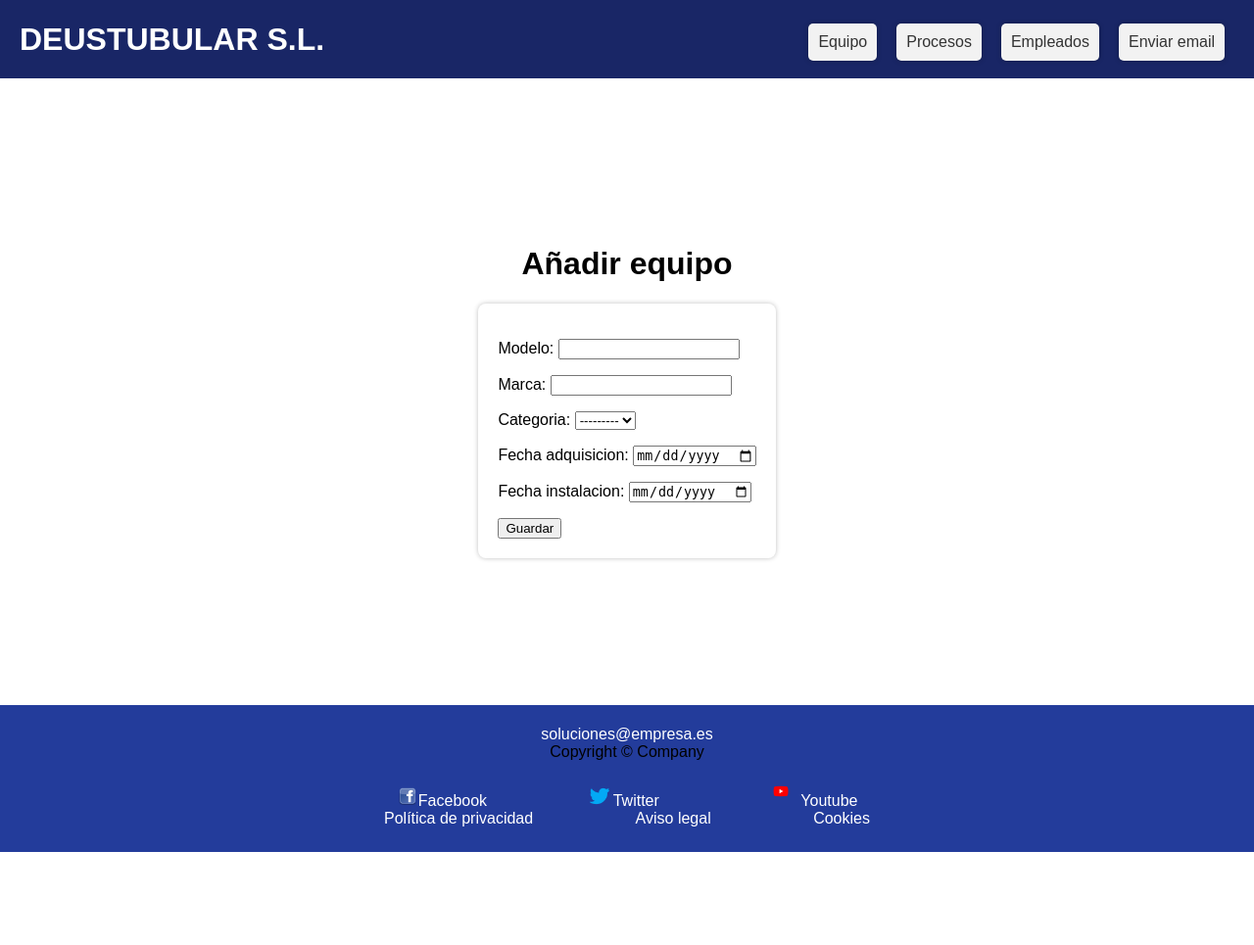
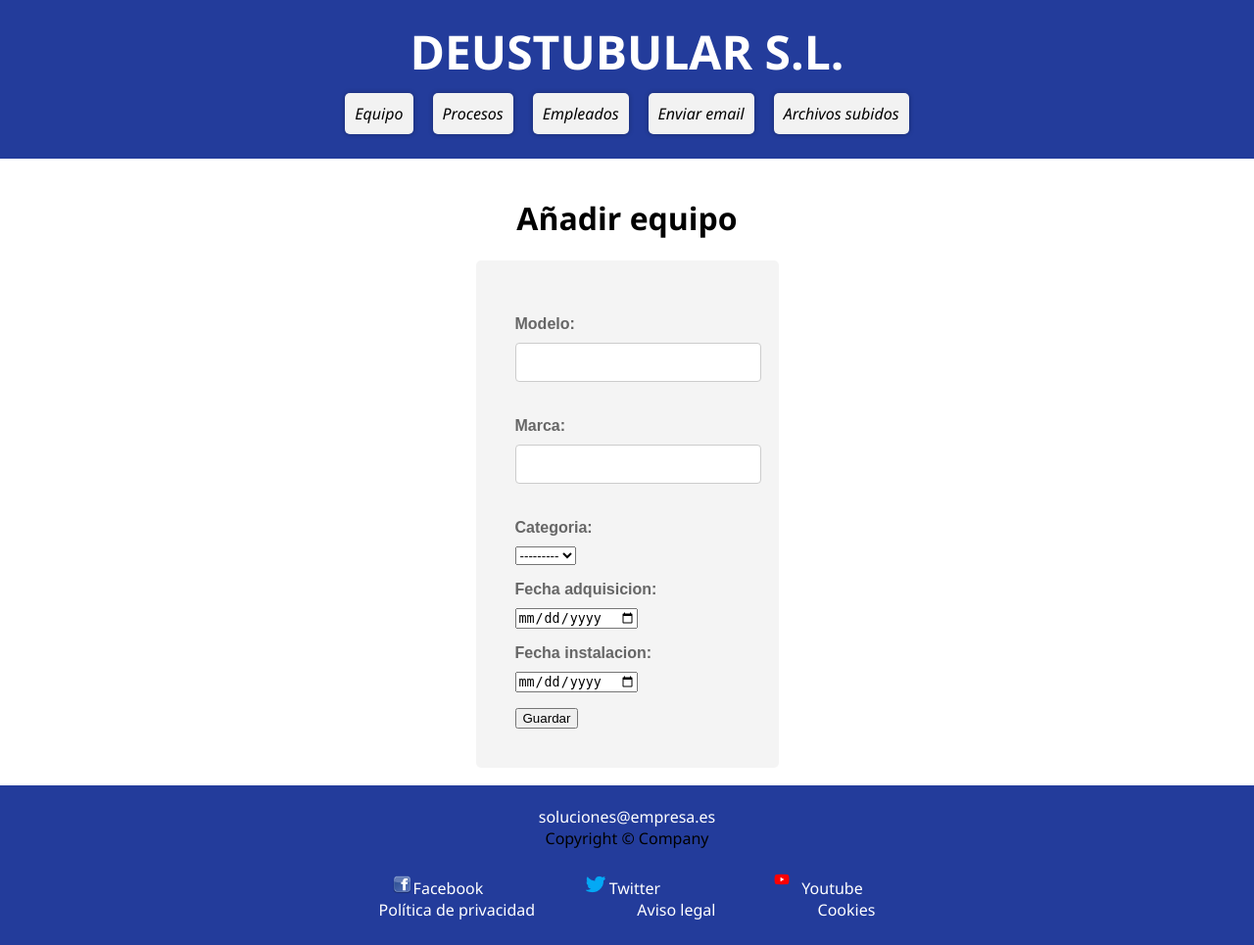
Before and after one commit to rdo164/IW_Equipo8, a Django app: page /appdeustutub/add_equipo/ in a window 1280 px wide. Shown: the whole page at 98% size. Before the commit the page ends 870 px from the top, so only its background shows below. Run offline with Django 4.2, Linux system fonts and the light colour scheme; data comes from the database, SQL or seed files in the repository; both versions use the stored data as it was after the commit.

Commit message:
Subir archivos

```diff
--- a/D_Tubular/appdeustutub/forms.py
+++ b/D_Tubular/appdeustutub/forms.py
@@ -1,5 +1,5 @@
 from django import forms
-from .models import Empleado, Equipo, Proceso
+from .models import Empleado, Equipo, Proceso, Archivo
 
 class EmpleadoForm(forms.ModelForm):
     class Meta:
@@ -38,3 +38,9 @@ class EmailForm(forms.Form):
     destinatario = forms.EmailField()
     asunto = forms.CharField(max_length=100)
     contenido = forms.CharField(widget=forms.Textarea)
+
+
+class ArchivoForm(forms.ModelForm):
+    class Meta:
+        model = Archivo
+        fields = ['archivo']
--- a/D_Tubular/appdeustutub/models.py
+++ b/D_Tubular/appdeustutub/models.py
@@ -1,6 +1,12 @@
 from django.db import models
 
 # Create your models here.
+
+class Archivo(models.Model):
+    archivo = models.FileField(upload_to='archivos/')
+
+    def __str__(self):
+        return self.archivo.name
 
 class Categoria(models.Model):
     nombre = models.CharField(max_length=50)
--- a/D_Tubular/appdeustutub/templates/base.html
+++ b/D_Tubular/appdeustutub/templates/base.html
@@ -2,6 +2,7 @@
 {% load static %}
 <html lang="en">
     <!-- base de los archivos html -->
+
     <head>
         <link rel="stylesheet" href="{% static 'css/style.css' %}">
         <!-- favicon !!!!!!!!!!!!!!!!!!!!!!!!! -->
@@ -11,25 +12,31 @@
 
     <body>
         <header>
-        <h1 id="logo"><a href="{% url 'index' %}">DEUSTUBULAR S.L.</a></h1>
+            <h1><a id="logo" href="{% url 'index' %}">DEUSTUBULAR S.L.</a></h1>
             <nav>
                 <ul>
                     <li><a href="{% url 'index_equipo' %}">Equipo</a></li>
                     <li><a href="{% url 'index_proceso' %}">Procesos</a></li>
                     <li><a href="{% url 'index_empleado' %}">Empleados</a></li>
                     <li><a href="{% url 'enviar_email' %}">Enviar email</a></li>
+                    <li><a href="{% url 'mostrar_archivos' %}">Archivos subidos</a></li>
                 </ul>
             </nav>
         </header>
         {% block contenido %} {% endblock %}
 
         <footer class="footer">
-        <p><a href="mailto:aitor.salazar@rpk.es?Subject=Este%20es%20nuestro%20proyecto%20:">soluciones@empresa.es</a></br> Copyright © Company </p>
+            <p><a
+                    href="mailto:aitor.salazar@rpk.es?Subject=Este%20es%20nuestro%20proyecto%20:">soluciones@empresa.es</a></br>
+                Copyright © Company </p>
 
             <div class="RedesSociales">
-            <a href="https://www.facebook.com"> <img src="../../static/images/facebook-logo-png-9.png" height="20" alt="FACEBOOK">Facebook</a>
-            <a href="https://twitter.com"><img src="../../static/images/gorjeo_318-674515.jpg" height="20"  alt="TWITTER">  Twitter</a>
-            <a href="https://www.youtube.com/"><img src="../../static/images/youtube-logo-hd-8.png" height="30" alt="YOUTUBE">Youtube</a>
+                <a href="https://www.facebook.com"> <img src="../../static/images/facebook-logo-png-9.png" height="20"
+                        alt="FACEBOOK">Facebook</a>
+                <a href="https://twitter.com"><img src="../../static/images/gorjeo_318-674515.jpg" height="20"
+                        alt="TWITTER"> Twitter</a>
+                <a href="https://www.youtube.com/"><img src="../../static/images/youtube-logo-hd-8.png" height="30"
+                        alt="YOUTUBE">Youtube</a>
             </div>
 
             <section class="EnlacesFooter">
@@ -41,4 +48,5 @@
         </footer>
 
     </body>
+
 </html>
--- a/D_Tubular/appdeustutub/urls.py
+++ b/D_Tubular/appdeustutub/urls.py
@@ -33,7 +33,12 @@ urlpatterns =[
     path('empleado/modificar/<int:empleado_id>/', views.modificar_empleado, name='modificar_empleado'),
 
     # funcionalidades adicionales
+    # envio de emails
     path('enviar-email/', views.enviar_email_view, name='enviar_email'),
     path('confirmacion/', views.confirmacion_envio, name='confirmacion_envio'),
 
+    # subir archivos
+    path('subir-archivo/', views.subir_archivo, name='subir_archivo'),
+    path('mostrar-archivos/', views.mostrar_archivos, name='mostrar_archivos'),
+    path('descargar-archivo/<int:archivo_id>/', views.descargar_archivo, name='descargar_archivo'),
 ]
--- a/D_Tubular/appdeustutub/views.py
+++ b/D_Tubular/appdeustutub/views.py
@@ -1,12 +1,14 @@
 from django.views.generic import DetailView, ListView, DeleteView, UpdateView, CreateView
 from django.shortcuts import render, redirect
+from django.conf import settings
 from django.http import HttpResponse
-from .models import Empleado, Equipo, Proceso
+from .models import Empleado, Equipo, Proceso, Archivo
 from django.shortcuts import get_object_or_404
 from django import forms
-from .forms import EmpleadoForm, EquipoForm, ProcesoForm, EmailForm
+from .forms import EmpleadoForm, EquipoForm, ProcesoForm, EmailForm, ArchivoForm
 from django.urls import reverse_lazy
 from .utils import enviar_email
+import os
 
 # Create your views here.
 
@@ -164,3 +166,28 @@ def enviar_email_view(request):
 
 def confirmacion_envio(request):
     return render(request, 'confirmacion_envio.html')
+
+# Subir archivos con opción de descarga
+
+def subir_archivo(request):
+    if request.method == 'POST':
+        form = ArchivoForm(request.POST, request.FILES)
+        if form.is_valid():
+            form.save()
+            return redirect('mostrar_archivos')
+    else:
+        form = ArchivoForm()
+
+    context = {'form': form}
+    return render(request, 'subir_archivo.html', context)
+
+def mostrar_archivos(request):
+    archivos = Archivo.objects.all()
+    context = {'archivos': archivos}
+    return render(request, 'mostrar_archivos.html', context)
+
+def descargar_archivo(request, archivo_id):
+    archivo = Archivo.objects.get(pk=archivo_id)
+    response = HttpResponse(archivo.archivo, content_type='application/octet-stream')
+    response['Content-Disposition'] = f'attachment; filename="{archivo.archivo.name}"'
+    return response
--- a/D_Tubular/static/css/style.css
+++ b/D_Tubular/static/css/style.css
@@ -2,7 +2,7 @@
 body {
   margin: 0;
   padding: 0;
-  font-family: Arial, Helvetica, sans-serif;
+  font-family: 'Segoe UI', Tahoma, Geneva, Verdana, sans-serif;
 }
 
 h1,
@@ -91,29 +91,39 @@ li:hover {
   cursor: pointer;
 }
 
-
-form {
-  box-shadow: 0px 0px 5px 0px rgb(192, 192, 192);
-  border-radius: 0.5rem;
+header {
+  background-color: #233C9B;
+  color: white;
   padding: 20px;
-  line-height: 15px;
-  font-family: Arial, Helvetica, sans-serif;
+  text-align: center;
 }
 
-
-header {
-  background: #233C9B;
-  height: 80px;
-  background-color: #192666;
-  display: flex;
-  align-items: center;
-  padding: 0 20px;
+header h1 {
+  margin: 0;
+  font-size: 40px;
+  color: white;
 }
 
-header #logo a {
-  background: #192666;
-  margin: 0;
+header #logo {
   color: white;
+  font-size: larger;
+  padding-bottom: 20px;
+}
+
+nav ul {
+  list-style-type: none;
+  padding: 0;
+}
+
+nav li {
+  display: inline-block;
+  margin-right: 10px;
+}
+
+nav a {
+  text-decoration: none;
+  color: black;
+  font-style:italic;
 }
 
 .EnlacesFooter a:hover {
@@ -141,7 +151,8 @@ table {
   margin-bottom: 20px;
 }
 
-th, td {
+th,
+td {
   padding: 8px;
   text-align: left;
   border-bottom: 1px solid #ddd;
@@ -165,3 +176,59 @@ ul {
 ul li {
   margin-bottom: 5px;
 }
+
+/* Estilos para los formularios */
+
+/* Contenedor del formulario */
+form {
+  max-width: 500px;
+  margin: 0 auto;
+  padding: 40px;
+  border-radius: 5px;
+  background-color: #f4f4f4;
+  font-family: Arial, Helvetica, sans-serif;
+}
+
+/* Título del formulario */
+form h2 {
+  text-align: center;
+  margin-bottom: 20px;
+  color: #333;
+}
+
+/* Etiquetas de los campos */
+form label {
+  display: block;
+  margin-bottom: 10px;
+  font-weight: bold;
+  color: #666;
+}
+
+/* Campos de entrada de texto */
+form input[type="text"],
+form input[type="email"],
+form input[type="password"],
+form textarea {
+  width: 100%;
+  padding: 10px;
+  margin-bottom: 20px;
+  border: 1px solid #ccc;
+  border-radius: 4px;
+  font-size: 16px;
+  color: #333;
+}
+
+/* Botón de envío del formulario */
+form button[type="submit"] {
+  padding: 10px 20px;
+  background-color: #4caf50;
+  color: #fff;
+  border: none;
+  border-radius: 4px;
+  font-size: 16px;
+  cursor: pointer;
+}
+
+form button[type="submit"]:hover {
+  background-color: #45a049;
+}
```
Also changed, not shown: D_Tubular/appdeustutub/templates/mostrar_archivos.html (added, +34 -0 lines), D_Tubular/appdeustutub/templates/subir_archivo.html (added, +15 -0 lines), D_Tubular/appdeustutub/migrations/0006_archivo.py (added), D_Tubular/db.sqlite3, 8 other files. Lines whose indentation alone changed are shown as unchanged.
